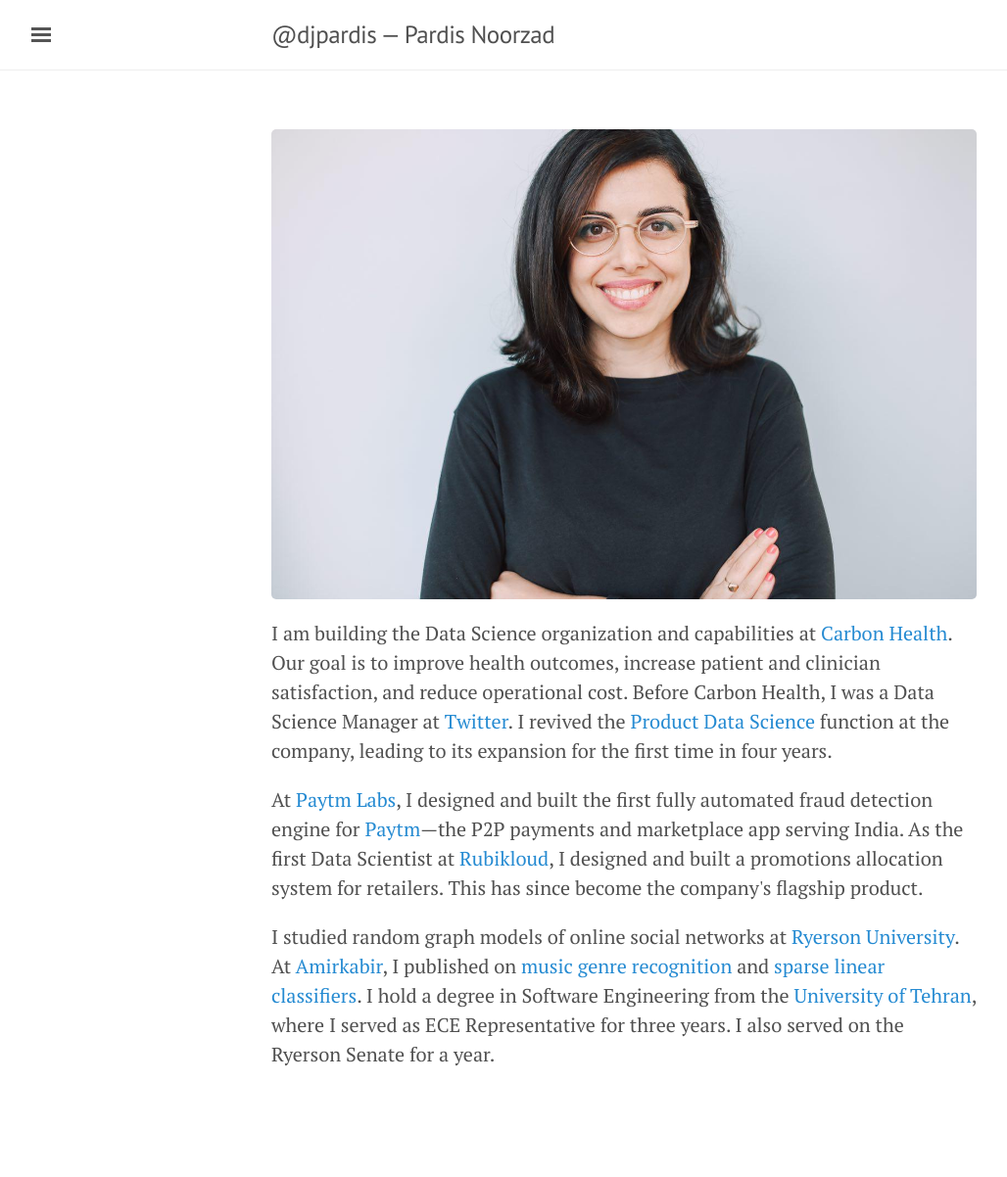
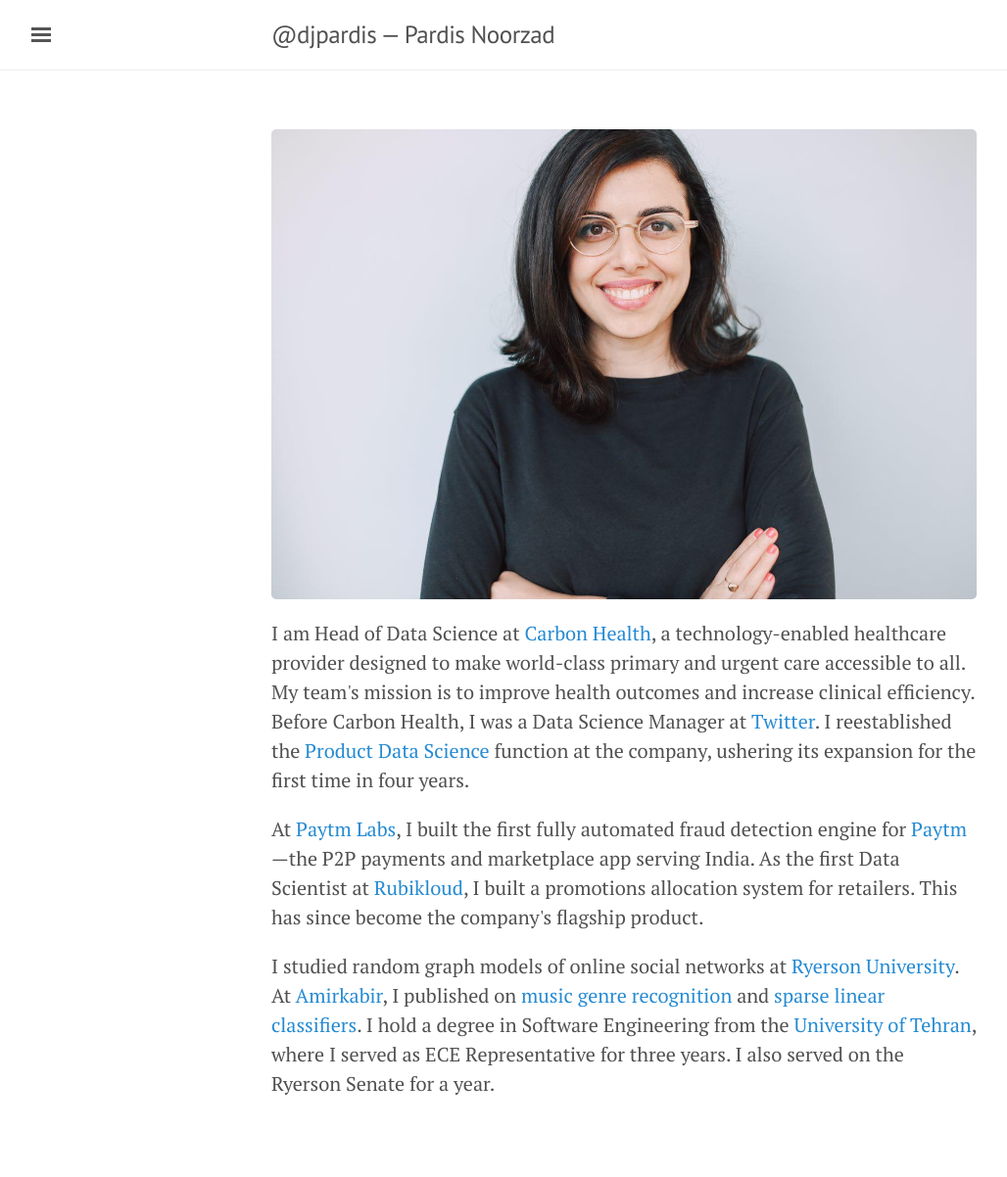
Before and after one commit to djpardis/djpardis.github.io, a Jekyll site: the page built from index.html, in a window 1280 px wide. Shown: the whole page at 98% size, without its empty margins (3-1031 px from the left). Built offline with Jekyll 4.4.1, drawn with Linux system fonts in a browser that asks for light colours; the list of posts is cut into pages by our own code; before the commit the page ends 1172 px from its top, so only the background shows below that.

Commit message:
Fix bio.

```diff
--- a/index.html
+++ b/index.html
@@ -6,13 +6,22 @@ title: Bio
 <img src="/files/pics/profile_pic.jpg" alt="Pardis Noorzad" title="Pardis Noorzad">
 
 <p>
-I am building the Data Science organization and capabilities at <a href="https://carbonhealth.com/" target="_blank">Carbon Health</a>. Our goal is to improve health outcomes, increase patient and clinician satisfaction, and reduce operational cost. Before Carbon Health, I was a Data Science Manager at <a href="https://twitter.com/" target="_blank">Twitter</a>. I revived the <a href="https://medium.com/@djpardis/models-for-integrating-data-science-teams-within-organizations-7c5afa032ebd" target="_blank">Product Data Science</a> function at the company, leading to its expansion for the first time in four years.
+I am Head of Data Science at <a href="https://carbonhealth.com/" target="_blank">Carbon Health</a>, a technology-enabled healthcare provider designed to make world-class primary and urgent care accessible to all. My team's mission is to improve health outcomes and increase clinical efficiency. Before Carbon Health, I was a Data Science Manager at <a href="https://twitter.com/" target="_blank">Twitter</a>. I reestablished the <a href="https://medium.com/@djpardis/models-for-integrating-data-science-teams-within-organizations-7c5afa032ebd" target="_blank">Product Data Science</a> function at the company, ushering its expansion for the first time in four years.
 </p>
 
 <p>
-At <a href="http://www.paytmlabs.com" target="_blank">Paytm Labs</a>, I designed and built the first fully automated fraud detection engine for <a href="https://paytm.com/" target="_blank">Paytm</a>—the P2P payments and marketplace app serving India. As the first Data Scientist at <a href="https://rubikloud.com/" target="_blank">Rubikloud</a>, I designed and built a promotions allocation system for retailers. This has since become the company's flagship product.
+At <a href="http://www.paytmlabs.com" target="_blank">Paytm Labs</a>, I built the first fully automated fraud detection engine for <a href="https://paytm.com/" target="_blank">Paytm</a>—the P2P payments and marketplace app serving India. As the first Data Scientist at <a href="https://rubikloud.com/" target="_blank">Rubikloud</a>, I built a promotions allocation system for retailers. This has since become the company's flagship product.
 </p>
 
 <p>
 I studied random graph models of online social networks at <a title="MSc in Applied Mathematics at RU" href="http://math.ryerson.ca/graduate/" target="_blank">Ryerson University</a>. At <a title="Department of Computer Engineering" href="http://ceit.aut.ac.ir/autcms/computer-engineering/en/home" target="_blank">Amirkabir</a>, I published on <a href="http://cmmr2012.eecs.qmul.ac.uk/sites/cmmr2012.eecs.qmul.ac.uk/files/pdf/papers/cmmr2012_submission_17.pdf" target="_blank">music genre recognition</a> and <a title="Efficient classification based on sparse regression" href="/files/Noorzad2012b.pdf" target="_blank">sparse linear classifiers</a>. I hold a degree in Software Engineering from the <a title="School of Electrical and Computer Engineering" href="http://ece.ut.ac.ir/en" target="_blank">University of Tehran</a>, where I served as ECE Representative for three years. I also served on the Ryerson Senate for a year.
 </p>
+
+<!-- <p>
+I sometimes write about data science teams and DJing: <a href="https://medium.com/@djpardis" target="_blank">medium.com/@djpardis</a>
+</p>
+
+<p>
+Here is a list of past and upcoming talks and panels:
+
+</p> -->
```
